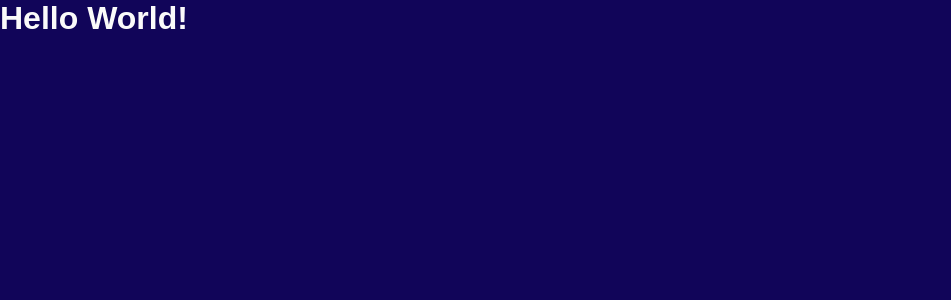
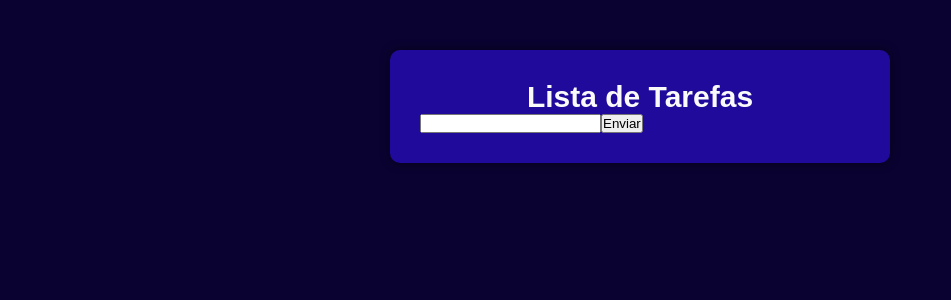
Before and after one commit to GustavoBiava/lista-tarefas-react, a React (Create React App) app: page / in a window 1280 px wide. Shown: the top 300 px of the page, without its empty margins (0-951 px from the left). Built offline with nearby package versions, Linux system fonts and the light colour scheme.

Commit message:
Main component creation

```diff
--- a/package.json
+++ b/package.json
@@ -37,11 +37,15 @@
     ]
   },
   "devDependencies": {
+    "@babel/eslint-parser": "^7.24.8",
     "eslint": "^8.57.0",
     "eslint-config-airbnb": "^19.0.4",
+    "eslint-config-prettier": "^9.1.0",
     "eslint-plugin-import": "^2.29.1",
     "eslint-plugin-jsx-a11y": "^6.9.0",
+    "eslint-plugin-prettier": "^5.2.1",
     "eslint-plugin-react": "^7.35.0",
-    "eslint-plugin-react-hooks": "^4.6.2"
+    "eslint-plugin-react-hooks": "^4.6.2",
+    "prettier": "^3.3.3"
   }
 }
--- a/src/App.css
+++ b/src/App.css
@@ -7,7 +7,7 @@
 
 body {
   font-family: sans-serif;
-  background-color: #110559;
+  background-color: #0a0331;
   color: rgb(250, 250, 250);
 }
 
--- a/src/App.js
+++ b/src/App.js
@@ -1,8 +1,9 @@
 import React from "react";
+import Main from './components/Main';
 import './App.css';
 
 function App() {
-  return <h1>Hello World!</h1>;
+  return <Main />;
 }
 
 export default App;
--- /dev/null
+++ b/src/components/Main.css
@@ -0,0 +1,20 @@
+* {
+  margin: 0;
+  padding: 0;
+  outline: 0;
+  box-sizing: border-box;
+}
+
+.main {
+  background-color: #200a9c;
+  padding: 30px;
+  margin: 50px auto;
+  max-width: 500px;
+  border-radius: 10px;
+  box-shadow: 0 0 10px rgba(0, 0, 0, 0.5);
+}
+
+.main h1 {
+  font-size: 30px;
+  text-align: center;
+}
--- /dev/null
+++ b/src/components/Main.js
@@ -0,0 +1,29 @@
+import React, { Component } from 'react';
+import './Main.css';
+
+class Main extends Component {
+  state = {
+    newTask: '',
+  };
+
+  handleInputChange = (event) => {
+    this.setState({
+      newTask: event.target.value,
+    });
+  };
+
+  render() {
+    // const { newTask } = this.state;
+    return (
+      <div className="main">
+        <h1>Lista de Tarefas</h1>
+        <form action="">
+          <input onChange={this.handleInputChange} type="text" />
+          <button type="submit">Enviar</button>
+        </form>
+      </div>
+    );
+  }
+}
+
+export default Main;
```
Also changed, not shown: .prettierrc.js (added), 1 other file (tests, documents, lock files or other folders).
